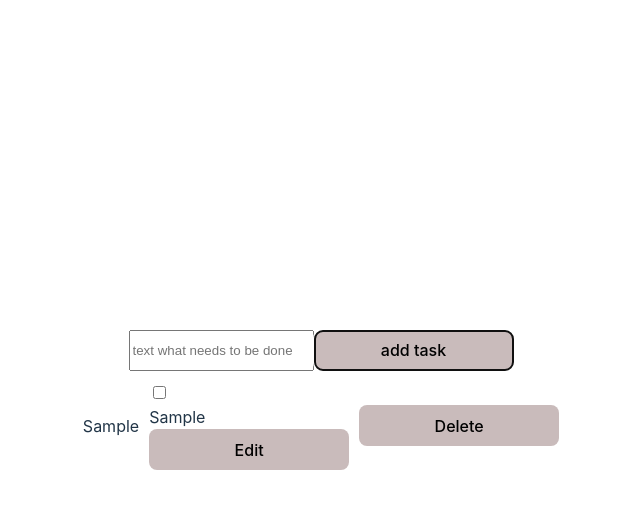
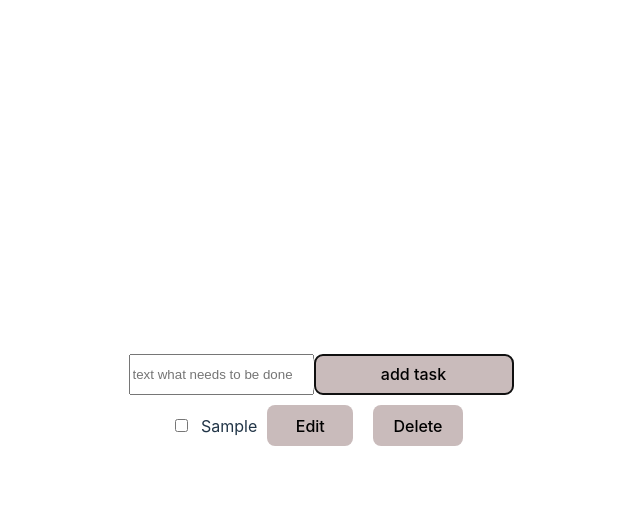
Before and after one commit to SergeyKhvalev83/todo_list_only_front, a React (Vite) app in the folder To-do-list-front/: page / in a window 1280 px wide. Both pictures are taken after typing "Sample" into the empty fields and a click on the button "add task". Shown: the top 508 px of the page, without its empty margins (319-959 px from the left). Built offline with nearby package versions, Linux system fonts and the light colour scheme.

Commit message:
Initial styling performed

```diff
--- a/To-do-list-front/src/components/ListOfToDoes/ListOfToDoesComponent.tsx
+++ b/To-do-list-front/src/components/ListOfToDoes/ListOfToDoesComponent.tsx
@@ -1,7 +1,6 @@
-import React, { useState } from 'react';
 import { ToDoInterface } from '../../interfaces/interfaces';
 import ToDoComponent from '../ToDoComponent/ToDoComponent';
-
+import './styles.css'
 interface TaskListInterface {
   listOfToDoes: ToDoInterface[];
   toDolistSetter: (tasks: ToDoInterface[]) => void;
@@ -32,15 +31,10 @@ const ListOfToDoesComponent = ({
         ? 'nothing to do'
         : listOfToDoes.map((eachTodo) => (
             <div key={eachTodo.todo_id} className="eachRow" >
-
-              <div key={eachTodo.todo_id}> {eachTodo.title}</div>
               <ToDoComponent toDo={eachTodo} listOfToDoes={listOfToDoes} toDolistSetter={toDolistSetter} />
-
-
               <button
-                className="btn"
-                onClick={() => deleteToDoHandler(eachTodo)}
-              >
+                className="delete-btn"
+                onClick={() => deleteToDoHandler(eachTodo)}>
                 Delete
               </button>
             </div>
--- a/To-do-list-front/src/components/ListOfToDoes/styles.css
+++ b/To-do-list-front/src/components/ListOfToDoes/styles.css
@@ -0,0 +1,4 @@
+.delete-btn{
+  background-color: rgb(201, 187, 187);
+
+}
--- a/To-do-list-front/src/components/ModalEditPageComponent/ModalEditPageComponent.tsx
+++ b/To-do-list-front/src/components/ModalEditPageComponent/ModalEditPageComponent.tsx
@@ -25,24 +25,28 @@ const ModalEditPageComponent = ({
     toDoListSetter((prev) => {
       return prev.map((eachToDo: ToDoInterface) => {
         if (eachToDo.todo_id === toDo.todo_id) {
-          return { ...eachToDo, title: editedTitle };
+          if (editedTitle.length === 0) {
+            return eachToDo;
+          } else {
+            return { ...eachToDo, title: editedTitle };
+          }
         } else return eachToDo;
       });
     });
 
-    closeFun;
+    closeFun();
   };
 
   return (
     <div id="modal-container">
-      <div>
-        <input
+      <div id="flex-container-modal">
+        <input id="edit-input"
           type="text"
           placeholder="text edit"
           value={editedTitle}
           onChange={editInputTitleHandler}
         />
-        <button onClick={editTitleHandler}>EditModal</button>
+        <button id="editBtn-modal" onClick={editTitleHandler}>EditModal</button>
       </div>
     </div>
   );
--- a/To-do-list-front/src/components/ModalEditPageComponent/modalEditPageComponent.css
+++ b/To-do-list-front/src/components/ModalEditPageComponent/modalEditPageComponent.css
@@ -0,0 +1,25 @@
+#modal-container{
+  position: absolute;
+  width: 400px;
+  height: 200px;
+  background-color: gray;
+  top: 220px;
+  left: 520px;
+  border-radius: 8px;
+}
+
+#flex-container-modal{
+  height: 200px;
+  display: flex;
+  justify-content: space-around;
+  align-items: center;
+}
+
+#editBtn-modal {
+  width: 100px;
+  height:fit-content;
+}
+
+#edit-input{
+  height: fit-content;
+}
--- a/To-do-list-front/src/components/ToDoComponent/ToDoComponent.tsx
+++ b/To-do-list-front/src/components/ToDoComponent/ToDoComponent.tsx
@@ -38,7 +38,7 @@ const ToDoComponent = ({
   };
 
   return (
-    <div>
+    <div className="check-title-edit">
       <input
         type="checkbox"
         onChange={completionToDoHandler}
@@ -48,7 +48,7 @@ const ToDoComponent = ({
       <div className={toDo.status ? 'cross-line' : 'each-row '}>
         {toDo.title}
       </div>
-      <button className="btn" onClick={openModal}>
+      <button className="edit-btn" onClick={openModal}>
         Edit
       </button>
       <div>
--- a/To-do-list-front/src/components/ToDoComponent/styles.css
+++ b/To-do-list-front/src/components/ToDoComponent/styles.css
@@ -1,3 +1,13 @@
 .cross-line{
   text-decoration: line-through;
 }
+.check-title-edit{
+  display: flex;
+  align-items: center;
+  gap: 10px
+}
+
+.edit-btn{
+  width: 86px;
+  background-color: rgb(201, 187, 187);
+}
--- a/To-do-list-front/src/components/mainPage/MainPageComponent.tsx
+++ b/To-do-list-front/src/components/mainPage/MainPageComponent.tsx
@@ -34,7 +34,7 @@ const MainPageComponent = () => {
           onChange={inputHandler}
           value={toDoTitle}
         ></input>
-        <button onClick={addToDoHandler}> add task </button>
+        <button id="add-toDo-btn" onClick={addToDoHandler}> add task </button>
       </div>
       <ListOfToDoesComponent listOfToDoes={toDoesList} toDolistSetter={setTodoesList} />
     </div>
--- a/To-do-list-front/src/components/mainPage/styles.css
+++ b/To-do-list-front/src/components/mainPage/styles.css
@@ -14,9 +14,10 @@
   display: flex;
   align-items: center;
   gap: 10px;
+  width: 300px;
 }
 
-button{
+#add-toDo-btn {
   width: 200px;
   background-color: rgb(201, 187, 187);
 }
```
